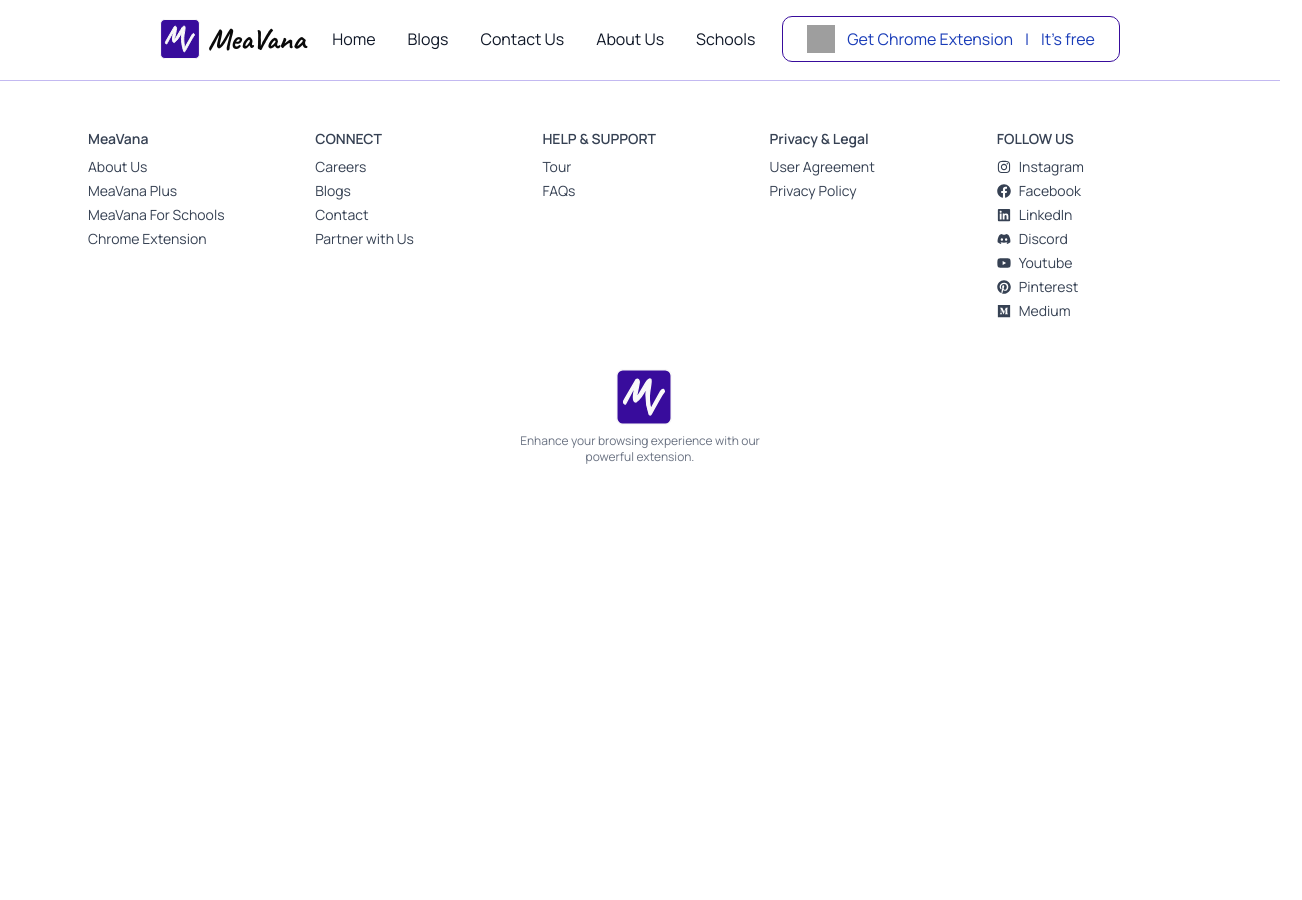
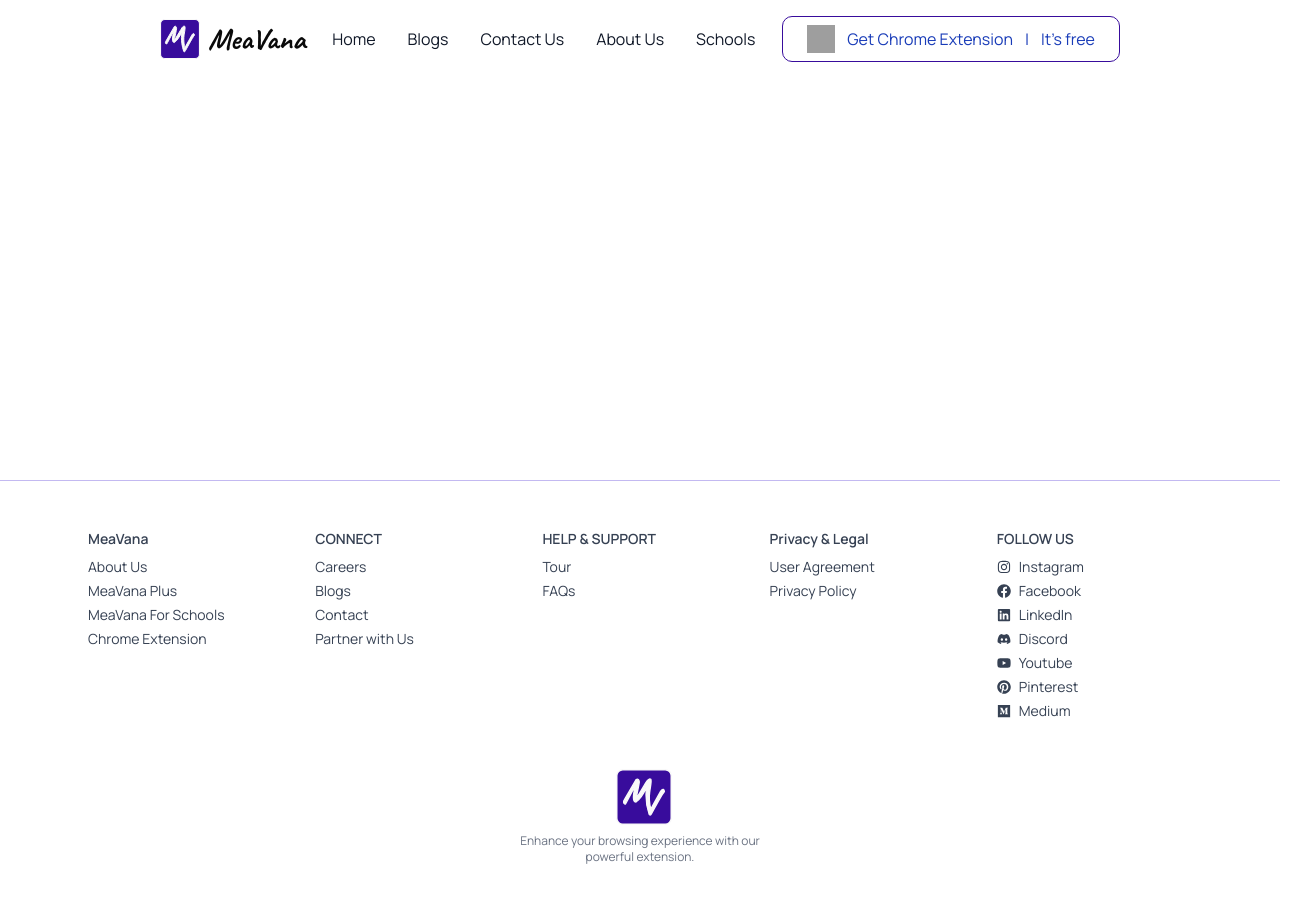
Before and after one commit to TahaK09/mv-components, a React (Vite) app in the folder client/: page /wave in a window 1280 px wide. Shown: the top 900 px of the page, 1302 px wide, since content can reach past the window. Before the commit the page ends 800 px from the top, so only its background shows below. Built offline with nearby package versions, Linux system fonts and the light colour scheme; grey boxes are pictures that could not be loaded; a web font is replaced by a local one.

Commit message:
BG Gradients

```diff
--- a/client/src/app.jsx
+++ b/client/src/app.jsx
@@ -9,6 +9,7 @@
 import Careers from "./components/careers.jsx";
 import About from "./About/index.jsx";
 import School from "./Schools/index.jsx";
+import WaveSection from "./components/waveSection.jsx";
 import AnimationFeatureCard2 from "./components/animationFeatureCard2.jsx";
 
 function App() {
@@ -24,6 +25,7 @@
           <Route path="/careers" element={<Careers />} />
           <Route path="/about" element={<About />} />
           <Route path="/meavana-schools" element={<School />} />
+          <Route path="/wave" element={<WaveSection />} />
           <Route
             path="/featuredAnimation"
             element={<AnimationFeatureCard2 />}
--- a/client/src/components/features.jsx
+++ b/client/src/components/features.jsx
@@ -5,6 +5,7 @@
   const imgRef = useRef(null);
   const [topPos, setTopPos] = useState(0);
   const [btnColor, setBtnColor] = useState("bg-gray-500");
+  const [position, setPosition] = useState("");
 
   useEffect(() => {
     function updatePosition() {
@@ -35,6 +36,15 @@
     }
   }, [topPos]);
 
+  useEffect(() => {
+    if (topPos > 1232) {
+      //This value is temporary - It is the point where the button should become fixed; Will vary based on vertical window size (and after w-screen it will change to fixed otherwise relative)
+      setPosition("fixed");
+    } else {
+      setPosition("relative");
+    }
+  }, [topPos]);
+
   return (
     <>
       <div className="w-screen h-[200vh] flex flex-col items-center justify-center bg-gradient-to-b from-blue-100 to-white">
@@ -49,10 +59,11 @@
 
         <div className="w-1 border-r border-dashed left-1/2 border-gray-400 h-1/2"></div>
       </div>
-      <div className="fixed top-40 left-[48.5%] pointer-events-none">
+
+      <div className={`${position} top-40 left-[48.5%] pointer-events-none`}>
         <img
           ref={imgRef}
-          className="w-14 h-14 rounded-full"
+          className={`w-14 h-14 rounded-full`}
           src={Contact}
           alt="contact"
         />
--- /dev/null
+++ b/client/src/components/waveSection.jsx
@@ -0,0 +1,13 @@
+import React from "react";
+
+function WaveSection() {
+  return (
+    <>
+      <div className="wave-section relatives w-screen h-96">
+        <div className="curve"></div>
+      </div>
+    </>
+  );
+}
+
+export default WaveSection;
--- a/client/src/index.css
+++ b/client/src/index.css
@@ -150,3 +150,53 @@
     @apply bg-background text-foreground;
   }
 }
+
+.wave-section {
+  position: relative;
+  display: flex;
+  flex-direction: column;
+  align-items: center;
+  min-height: 400px;
+  padding-top: 100px;
+  background: #ffffff;
+}
+
+.bg-gradient {
+  background: #eeaeca;
+  background: radial-gradient(
+    circle,
+    rgba(238, 174, 202, 1) 0%,
+    rgba(148, 187, 233, 1) 100%
+  );
+}
+
+.curve {
+  position: absolute;
+  height: 250px;
+  width: 100%;
+  bottom: 0;
+  text-align: center;
+}
+
+.curve::before {
+  content: "";
+  display: block;
+  position: absolute;
+  border-radius: 100% 50%;
+  width: 55%;
+  height: 100%;
+  transform: translate(85%, 60%);
+  background-image: white;
+}
+
+.curve::after {
+  content: "";
+  display: block;
+  position: absolute;
+  border-radius: 100% 50%;
+  width: 55%;
+  height: 100%;
+  background-color: #ffffff;
+  transform: translate(-4%, 40%);
+  z-index: -1;
+}
```
